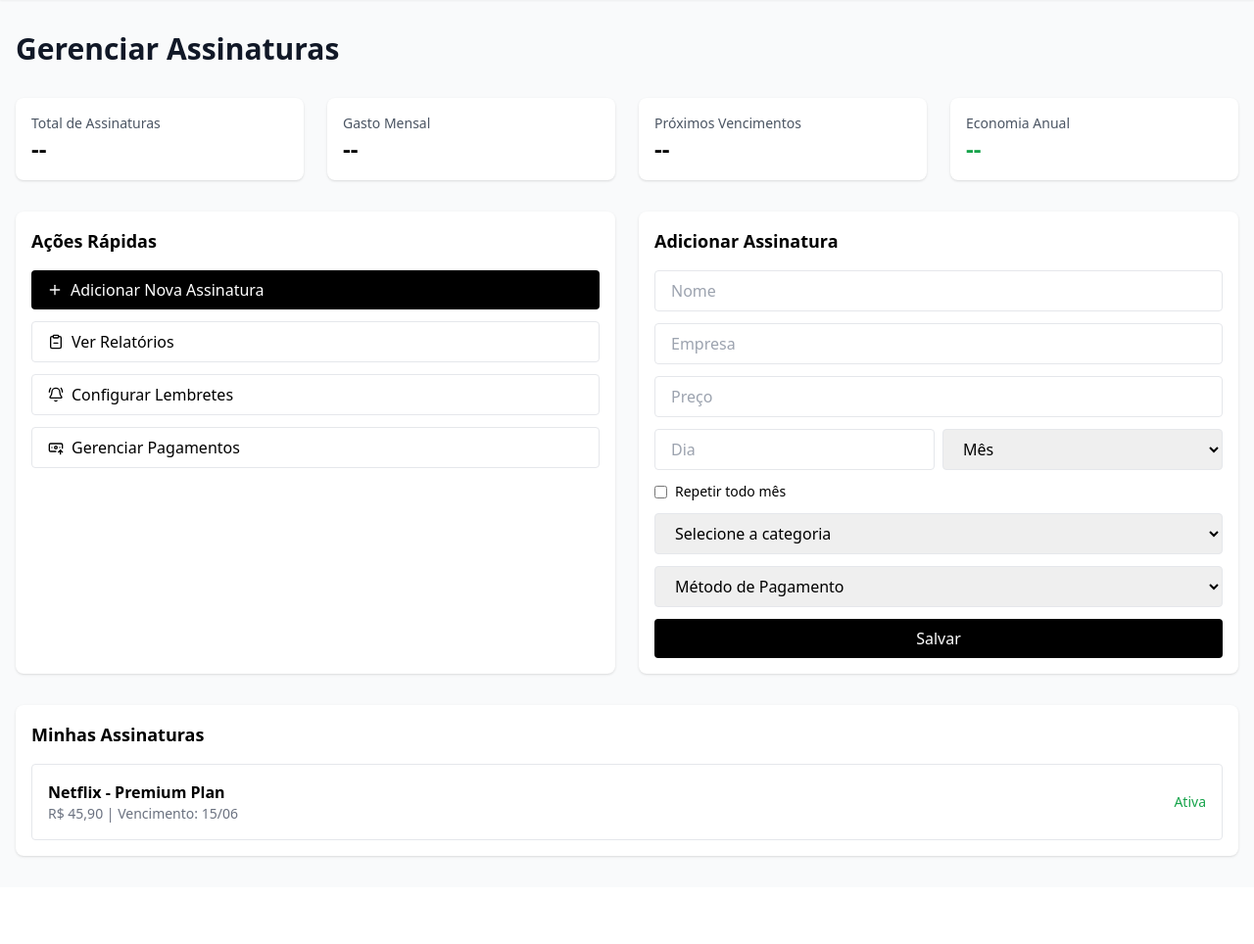
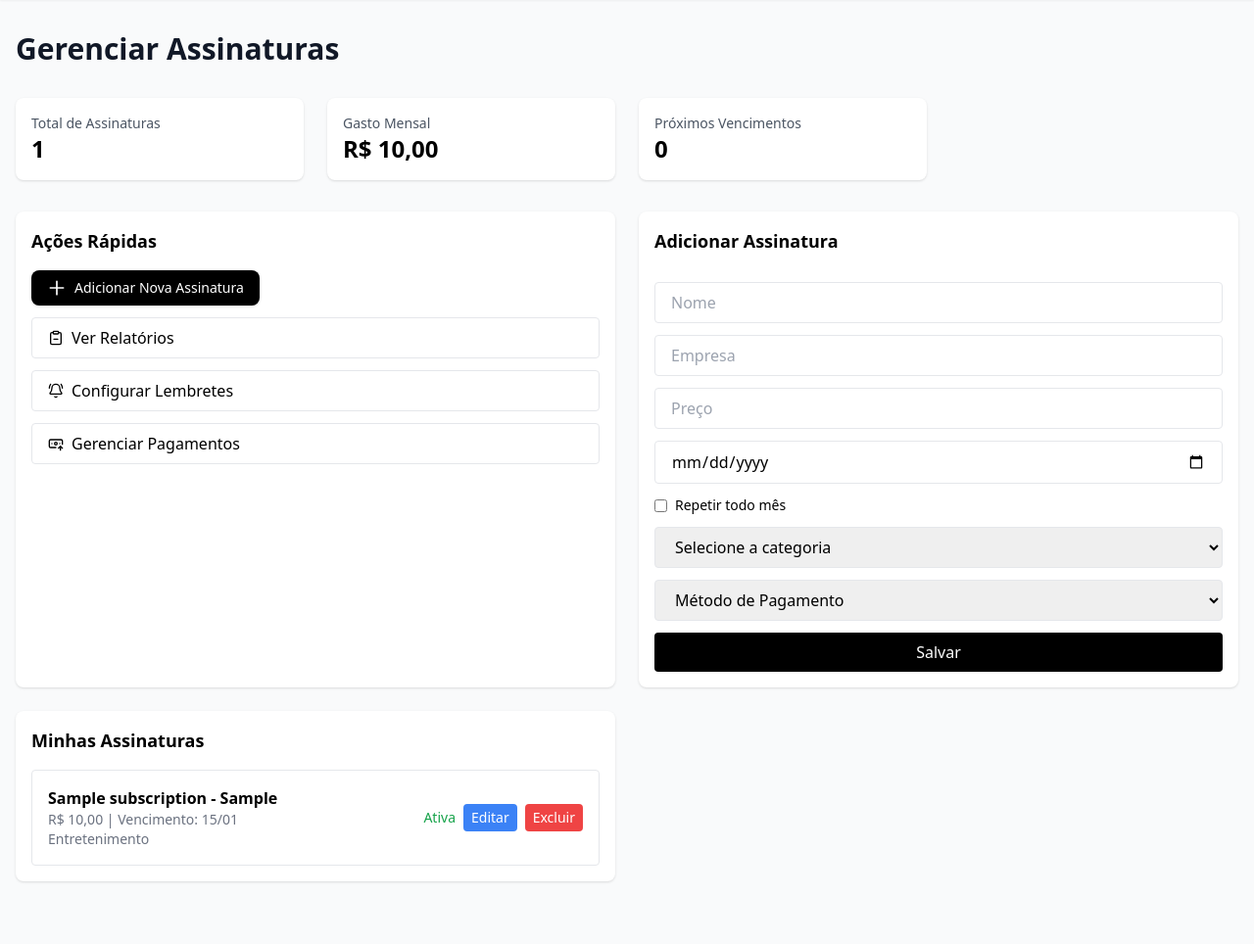
Before and after one commit to Ayram450/gerenciador-de-assinaturas-planos, a Django app: page /assinaturas/ in a window 1280 px wide. Shown: the part 64-1028 px from the top of the page at 98% size. Before the commit the page ends 940 px from the top, so only its background shows below. Run offline with Django 5.2, Linux system fonts and the light colour scheme; tables that the repository leaves empty hold one stand-in row (values such as "Sample post"); some libraries are stand-ins or nearby versions.

Commit message:
alterações de cadastro das assinaturas

```diff
--- a/setup/urls.py
+++ b/setup/urls.py
@@ -2,7 +2,7 @@ from django.contrib import admin
 from django.urls import path
 from django.urls import include
 
-from subscriptions.views import subscription_list
+from subscriptions.views import SubscriptionListView, SubscriptionCreateView, SubscriptionUpdateView
 from subscriptions.views import lembretes
 from subscriptions.views import relatorios
 from subscriptions.views import pagamentos
@@ -17,7 +17,8 @@ from base.views import sobre
 urlpatterns = [
     path("admin/", admin.site.urls),
     path('accounts/', include('allauth.urls')),
-    path("assinaturas/", subscription_list, name="assinaturas"),
+    path("assinaturas/", SubscriptionListView.as_view(), name="assinaturas"),
+    path("assinaturas/ed<int:pk>/", SubscriptionUpdateView.as_view(), name="editar-assinatura"),
     path("lembretes/", lembretes, name="lembretes"),
     path("relatorios/", relatorios, name="relatorios"),
     path("pagamentos/", pagamentos, name="pagamentos"),
@@ -26,4 +27,5 @@ urlpatterns = [
     path("sobre/", sobre, name="sobre"),
     path("perfil/", perfil, name="perfil"),
 
+
 ]
--- a/subscriptions/templates/subscriptions/subscription_list.html
+++ b/subscriptions/templates/subscriptions/subscription_list.html
@@ -1,4 +1,5 @@
 {% load static %}
+{% load humanize %}
 <!DOCTYPE html>
 <html lang="pt-BR">
   <head>
@@ -38,20 +39,21 @@
       <div class="grid md:grid-cols-4 gap-6 mb-8">
         <div class="bg-white shadow rounded-lg p-4">
           <p class="text-sm font-medium text-gray-600">Total de Assinaturas</p>
-          <p class="text-2xl font-bold" id="total-assinaturas">--</p>
+          <p class="text-2xl font-bold">{{ total_subscriptions }}</p>
         </div>
         <div class="bg-white shadow rounded-lg p-4">
           <p class="text-sm font-medium text-gray-600">Gasto Mensal</p>
-          <p class="text-2xl font-bold" id="gastos">--</p>
+          <p class="text-2xl font-bold">R$ {{ total_valor_mensal|floatformat:2|intcomma }}</p>
         </div>
         <div class="bg-white shadow rounded-lg p-4">
           <p class="text-sm font-medium text-gray-600">Próximos Vencimentos</p>
-          <p class="text-2xl font-bold" id="vencimentos">--</p>
+          <p class="text-2xl font-bold">{{ proximos_vencimentos }}</p>
         </div>
-        <div class="bg-white shadow rounded-lg p-4">
-          <p class="text-sm font-medium text-gray-600">Economia Anual</p>
-          <p class="text-2xl font-bold text-green-600" id="economia-anual">--</p>
         </div>
+       {#<div class="bg-white shadow rounded-lg p-4">#}
+           {#<p class="text-sm font-medium text-gray-600">Economia Anual</p>#}
+          {#<p class="text-2xl font-bold text-green-600" id="economia-anual">--</p>#}
+      {#</div>#}
       </div>
 
       <!-- Ações rápidas -->
@@ -59,10 +61,12 @@
         <div class="bg-white shadow rounded-lg p-4">
           <h3 class="text-lg font-semibold mb-4">Ações Rápidas</h3>
           <div class="space-y-3">
-            <button class="w-full flex items-center bg-black text-white px-4 py-2 rounded hover:bg-gray-800">
-             <svg xmlns="http://www.w3.org/2000/svg" width="16" height="16" viewBox="0 0 24 24" fill="none" stroke="currentColor" class="mr-2" stroke-width="2" stroke-linecap="round" stroke-linejoin="round" class="lucide lucide-plus-icon lucide-plus">
-              <path d="M5 12h14"/>
-              <path d="M12 5v14"/>
+            <button
+              onclick="irParaCampoNome()"
+              class="flex items-center gap-2 px-4 py-2 bg-black text-white text-sm font-medium rounded-lg hover:bg-gray-800 transition duration-200 shadow"
+            >
+              <svg xmlns="http://www.w3.org/2000/svg" class="w-5 h-5" fill="none" viewBox="0 0 24 24" stroke="currentColor">
+                <path stroke-linecap="round" stroke-linejoin="round" stroke-width="2" d="M12 4v16m8-8H4" />
               </svg>
               Adicionar Nova Assinatura
             </button>
@@ -97,41 +101,26 @@
           </div>
         </div>
 
-        <!-- Formulário adicionar (oculto ou manipulado dinamicamente) -->
+      <!-- Formulário adicionar (funcional) -->
       <div class="bg-white shadow rounded-lg p-4">
         <h3 class="text-lg font-semibold mb-4">Adicionar Assinatura</h3>
-          <form class="space-y-3">
-            <input type="text" placeholder="Nome" class="w-full border px-4 py-2 rounded" />
-            <input type="text" placeholder="Empresa" class="w-full border px-4 py-2 rounded" />
-            <input type="number" placeholder="Preço" class="w-full border px-4 py-2 rounded" />
 
-            <!-- Dia e Mês -->
-            <div class="flex gap-2">
-                <input type="number" placeholder="Dia" min="1" max="31" class="w-1/2 border px-4 py-2 rounded" />
-                <select class="w-1/2 border px-4 py-2 rounded">
-                <option value="" disabled selected>Mês</option>
-                <option value="01">Janeiro</option>
-                <option value="02">Fevereiro</option>
-                <option value="03">Março</option>
-                <option value="04">Abril</option>
-                <option value="05">Maio</option>
-                <option value="06">Junho</option>
-                <option value="07">Julho</option>
-                <option value="08">Agosto</option>
-                <option value="09">Setembro</option>
-                <option value="10">Outubro</option>
-                <option value="11">Novembro</option>
-                <option value="12">Dezembro</option>
-                </select>
-            </div>
+        <form method="post" action="" class="space-y-3">
+          {% csrf_token %}
+      <input type="text" name="nomeAssi" id="form-nome" placeholder="Nome" class="w-full border px-4 py-2 rounded" required />
+      <input type="text" name="empresa" placeholder="Empresa" class="w-full border px-4 py-2 rounded" required />
+      <input type="number" name="valorMens" step="0.01" placeholder="Preço" class="w-full border px-4 py-2 rounded" required />
 
-            <!-- Repetir mensalmente -->
+      <!-- Dia e Mês (será transformado em data completa no backend) -->
+      <input type="date" name="data_venc" class="w-full border px-4 py-2 rounded" required />
+
+      <!-- Repetir mensalmente (ainda não utilizado no backend, mas mantido visualmente) -->
       <div class="flex items-center">
         <input type="checkbox" id="repetir-mes" class="mr-2" />
         <label for="repetir-mes" class="text-sm">Repetir todo mês</label>
       </div>
 
-            <select class="w-full border px-4 py-2 rounded" name="categoria" id="categoria">
+      <select class="w-full border px-4 py-2 rounded" name="categoria" required>
         <option value="" disabled selected>Selecione a categoria</option>
         <option value="entretenimento">Entretenimento</option>
         <option value="musica">Música</option>
@@ -154,9 +143,9 @@
         <option value="outros">Outros</option>
       </select>
 
-            <select class="w-full border px-4 py-2 rounded">
+      <select name="metPagar" class="w-full border px-4 py-2 rounded" required>
         <option value="" disabled selected>Método de Pagamento</option>
-                <option value="debito">Debito</option>
+        <option value="debito">Débito</option>
         <option value="credito">Crédito</option>
         <option value="boleto">Boleto</option>
         <option value="pix">Pix</option>
@@ -165,21 +154,99 @@
       <button type="submit" class="w-full bg-black text-white py-2 rounded">Salvar</button>
       </form>
       </div>
-      </div>
 
-      <!-- Lista de assinaturas TESTEE-->
+
+      <!-- Lista de Assinaturas -->
       <div class="bg-white shadow rounded-lg p-4">
         <h3 class="text-lg font-semibold mb-4">Minhas Assinaturas</h3>
         <div class="space-y-4">
+          {% for subscription in subscription_list %}
           <div class="p-4 border rounded flex justify-between items-center">
             <div>
-                <p class="font-semibold">Netflix - Premium Plan</p>
-                <p class="text-sm text-gray-500">R$ 45,90 | Vencimento: 15/06</p>
+              <p class="font-semibold">{{ subscription.nomeAssi }} - {{ subscription.empresa }}</p>
+              <p class="text-sm text-gray-500">R$ {{ subscription.valorMens }} | Vencimento: {{ subscription.data_venc|date:"d/m" }}</p>
+              <p class="text-sm text-gray-500">{{ subscription.get_categoria_display }}</p>
             </div>
+            <div class="flex items-center space-x-2">
               <span class="text-sm text-green-600 font-medium">Ativa</span>
+              <button
+                onclick="abrirModal('{{ subscription.id }}', '{{ subscription.nomeAssi }}', '{{ subscription.empresa }}', '{{ subscription.valorMens }}', '{{ subscription.data_venc }}', '{{ subscription.categoria }}')"
+                class="bg-blue-500 text-white px-2 py-1 rounded text-sm"
+              >
+                Editar
+              </button>
+              <button
+                type="button"
+                class="bg-red-500 text-white px-2 py-1 rounded text-sm"
+              >
+                Excluir
+              </button>
             </div>
           </div>
+          {% empty %}
+          <p class="text-gray-500">Nenhuma assinatura cadastrada.</p>
+          {% endfor %}
         </div>
+      </div>
+
+      <!-- Modal de Edição (só visual) -->
+      <div id="modal-editar" class="fixed inset-0 bg-black bg-opacity-30 hidden items-center justify-center z-50">
+        <div class="bg-white p-6 rounded shadow-lg w-full max-w-md">
+          <h2 class="text-xl font-bold mb-4">Editar Assinatura</h2>
+          <form>
+            <div class="mb-2">
+              <label class="block text-sm font-medium">Nome do Plano</label>
+              <input type="text" id="edit-nomeAssi" class="w-full border px-4 py-2 rounded" readonly>
+            </div>
+            <div class="mb-2">
+              <label class="block text-sm font-medium">Empresa</label>
+              <input type="text" id="edit-empresa" class="w-full border px-4 py-2 rounded" readonly>
+            </div>
+            <div class="mb-2">
+              <label class="block text-sm font-medium">Valor (R$)</label>
+              <input type="text" id="edit-valorMens" class="w-full border px-4 py-2 rounded" readonly>
+            </div>
+            <div class="mb-2">
+              <label class="block text-sm font-medium">Vencimento</label>
+              <input type="text" id="edit-data_venc" class="w-full border px-4 py-2 rounded" readonly>
+            </div>
+            <div class="mb-4">
+              <label class="block text-sm font-medium">Categoria</label>
+              <input type="text" id="edit-categoria" class="w-full border px-4 py-2 rounded" readonly>
+            </div>
+            <div class="flex justify-end space-x-2">
+              <button type="button" onclick="fecharModal()" class="px-4 py-2 bg-gray-300 rounded">Fechar</button>
+            </div>
+          </form>
+        </div>
+      </div>
+
+      <script>
+        function abrirModal(id, nome, empresa, valor, vencimento, categoria) {
+          document.getElementById('edit-nomeAssi').value = nome;
+          document.getElementById('edit-empresa').value = empresa;
+          document.getElementById('edit-valorMens').value = valor;
+          document.getElementById('edit-data_venc').value = vencimento;
+          document.getElementById('edit-categoria').value = categoria;
+          document.getElementById('modal-editar').classList.remove('hidden');
+          document.getElementById('modal-editar').classList.add('flex');
+        }
+
+        function fecharModal() {
+          document.getElementById('modal-editar').classList.add('hidden');
+          document.getElementById('modal-editar').classList.remove('flex');
+        }
+      </script>
+      <script>
+        function irParaCampoNome() {
+          const campo = document.getElementById("form-nome");
+          if (campo) {
+            campo.scrollIntoView({ behavior: "smooth", block: "center" });
+            campo.focus();
+          }
+        }
+      </script>
+
     </main>
   </body>
 </html>
--- a/subscriptions/views.py
+++ b/subscriptions/views.py
@@ -1,24 +1,85 @@
-from django.shortcuts import render
-from .models import Subscription
+from django.shortcuts import render, get_object_or_404
+from .models import Subscription, RelatorioMensal
+from datetime import datetime, timedelta
+from django.db.models import Sum
 from django.contrib.auth.decorators import login_required
+from django.views.generic import ListView, CreateView, UpdateView
+from django.urls import reverse_lazy
+from django.shortcuts import redirect
 
 
 
+class SubscriptionListView(ListView):
+    model = Subscription
+    template_name = "subscriptions/subscription_list.html"
+
+    def get_context_data(self, **kwargs):
+        context = super().get_context_data(**kwargs)
+
+        subscriptions = self.get_queryset()
+        context["total_subscriptions"] = subscriptions.count()
+        context["total_valor_mensal"] = subscriptions.aggregate(total=Sum("valorMens"))["total"] or 0
+
+        hoje = datetime.today().date()
+        data_limite = hoje + timedelta(days=5)
+        context["proximos_vencimentos"] = subscriptions.filter(
+            data_venc__range=(hoje, data_limite)
+        ).count()
+
+        return context
+
+    def post(self, request, *args, **kwargs):
+        nome = request.POST.get("nomeAssi")
+        empresa = request.POST.get("empresa")
+        valor = request.POST.get("valorMens")
+        categoria = request.POST.get("categoria")
+        metPagar = request.POST.get("metPagar")
+        data_venc = request.POST.get("data_venc")
+
+        Subscription.objects.create(
+            nomeAssi=nome,
+            empresa=empresa,
+            valorMens=valor,
+            categoria=categoria,
+            metPagar=metPagar,
+            data_venc=data_venc
+        )
+
+        return redirect("assinaturas")
+
+class SubscriptionCreateView(CreateView):
+    model = Subscription
+    fields = ["nomeAssi", "empresa", "data_venc", "categoria", "metPagar", "valorMens"]
+    success_url = reverse_lazy("assinaturas")
+
+class SubscriptionUpdateView(UpdateView):
+    model = Subscription
+    fields = ["nomeAssi", "empresa", "data_venc", "categoria", "metPagar", "valorMens"]
+    success_url = reverse_lazy("assinaturas")
+
+def lembretes(request):
+    return render(
+        request,
+        "subscriptions/lembretes.html",
+    )
+
+def relatorios(request):
+    return render(
+        request,
+        "subscriptions/relatorios.html",
+    )
 
 
-def subscription_list(request):
-    subscriptions = Subscription.objects.all()
-    return render(request, "subscriptions/subscription_list.html", {"subscriptions": subscriptions})
+def pagamentos(request):
+    return render(
+        request,
+        "subscriptions/pagamentos.html",
+    )
 
-def lembretes(request):
-    return render(request, "subscriptions/lembretes.html", )
-
-def relatorios(request):
-    return render(request, "subscriptions/relatorios.html", )
-
-def pagamentos(request):
-    return render(request, "subscriptions/pagamentos.html", )
 
 @login_required
 def perfil(request):
-    return render(request, "subscriptions/perfil.html", )
+    return render(
+        request,
+        "subscriptions/perfil.html",
+    )
```
Also changed, not shown: setup/settings.py (+4 -3 lines), subscriptions/models.py (+59 -3 lines), subscriptions/migrations/0002_rename_categoria_subscription_metpagar_and_more.py (added), subscriptions/migrations/0003_subscription_categoria.py (added), subscriptions/migrations/0004_alter_subscription_categoria_and_more.py (added). Lines whose indentation alone changed are shown as unchanged.
